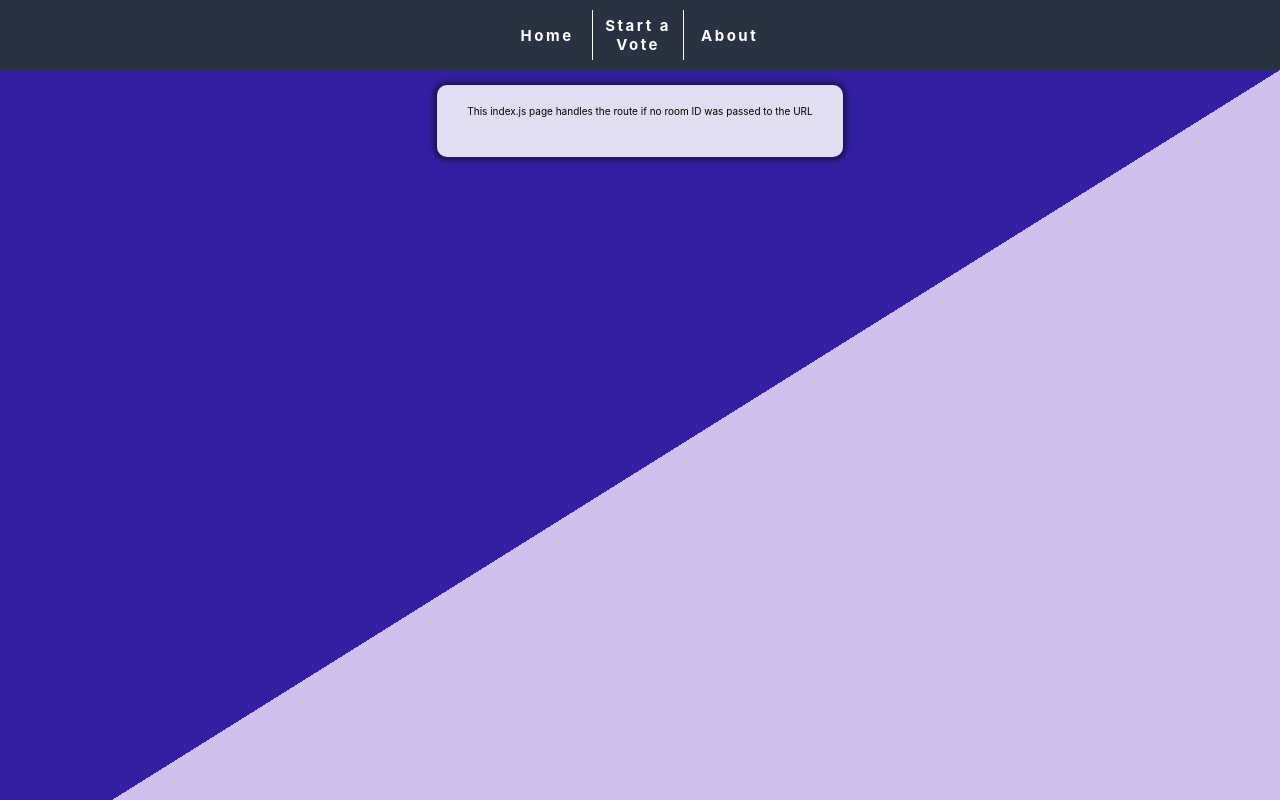
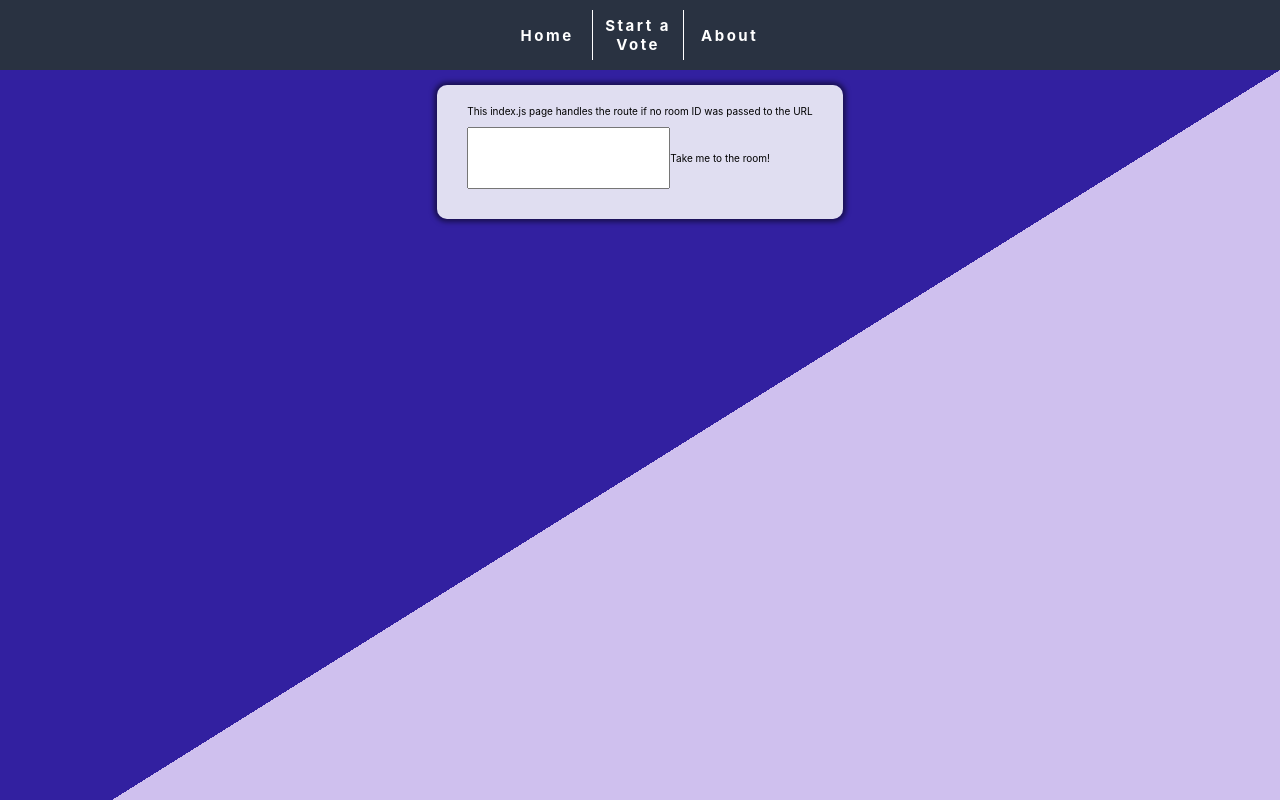
Before and after one commit to aaspinwall/collab, a Next.js app in the folder frontend/: page /room/voting-room in a window 1280 px wide. Shown: the top 800 px of the page. Built offline with nearby package versions, Linux system fonts and the light colour scheme.

Commit message:
Reroute input room index

```diff
--- a/frontend/pages/room/voting-room/index.js
+++ b/frontend/pages/room/voting-room/index.js
@@ -1,7 +1,19 @@
 import Head from "next/head";
+import { useEffect, useState, createRef } from "react";
+import Link from "next/link";
 import Card from "../../../components/ui/card";
 
 export default function VotingRoomEmpty() {
+  const [roomID, setRoomID] = useState("");
+  const onChange = (e) => {
+    e.persist();
+    setRoomID(e.target.value);
+  };
+
+  useEffect(() => {
+    console.log(roomID);
+  }, [roomID]);
+
   return (
     <Card>
       <Head>
@@ -10,6 +22,12 @@ export default function VotingRoomEmpty() {
       <p>
         This index.js page handles the route if no room ID was passed to the URL
       </p>
+      <div>
+        <input type="text" onChange={onChange} />
+        <Link href={`voting-room/${roomID}`}>
+            <a>Take me to the room!</a>
+          </Link>
+      </div>
     </Card>
   );
 }
```
